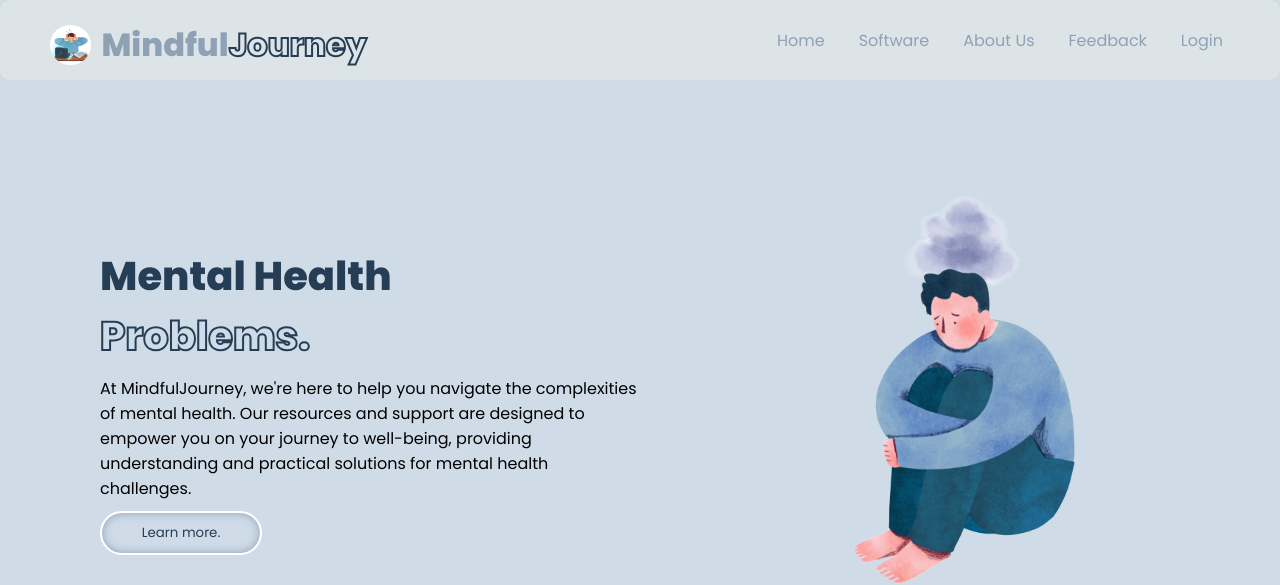
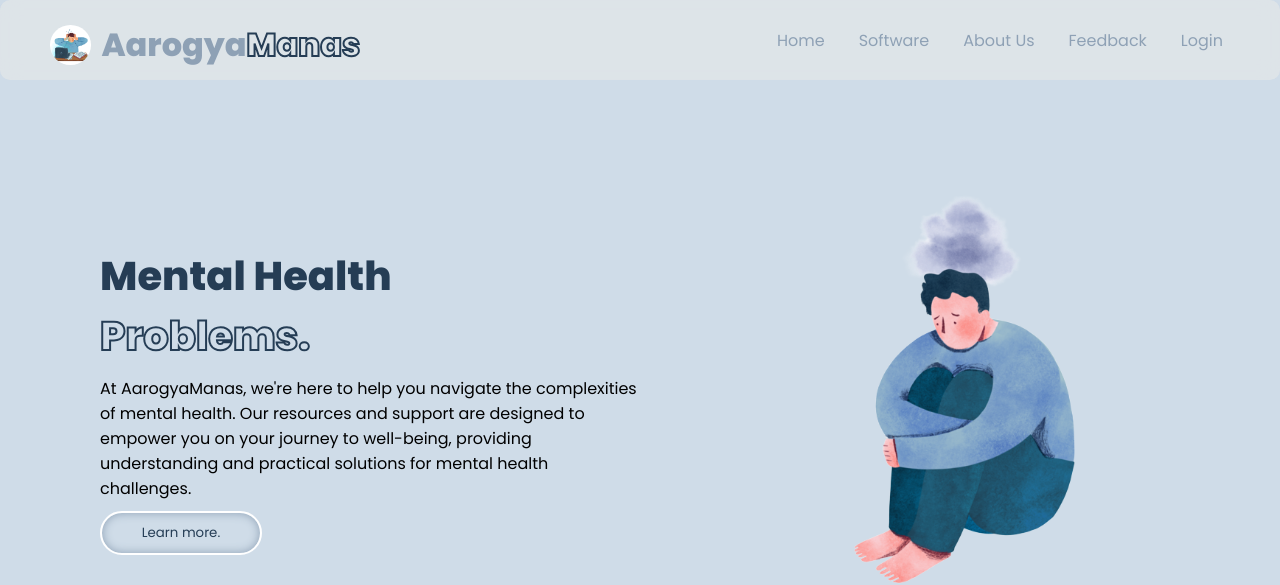
Before and after one commit to xvisierra/AarogyaManas, a plain HTML site: page index.html in a window 1280 px wide. Shown: the top 585 px of the page. Drawn offline with Linux system fonts and the light colour scheme.

Commit message:
aarogyamanas

```diff
--- a/index.html
+++ b/index.html
@@ -2,7 +2,7 @@
   <head>
     <meta charset="UTF-8" />
     <meta name="viewport" content="width=device-width, initial-scale=1.0" />
-    <title>MindfulJourney</title>
+    <title>AarogyaManas</title>
     <link rel="stylesheet" href="style.css" />
     <link rel="shortcut icon" href="./assets/girl_2.png" type="image/x-icon" />
   </head>
@@ -11,7 +11,7 @@
     <div class="nav">
       <div class="branding">
         <img src="./assets/girl_2.png" alt="girl" class="girl" />
-        <h1>Mindful<span class="stroke">Journey</span></h1>
+        <h1>Aarogya<span class="stroke">Manas</span></h1>
       </div>
       <div class="links">
         <ul>
@@ -27,7 +27,7 @@
       <div class="text">
         <h1>Mental Health <br /><span class="stroke">Problems.</span></h1>
         <p>
-          At MindfulJourney, we're here to help you navigate the complexities of
+          At AarogyaManas, we're here to help you navigate the complexities of
           mental health. Our resources and support are designed to empower you
           on your journey to well-being, providing understanding and practical
           solutions for mental health challenges.
```
